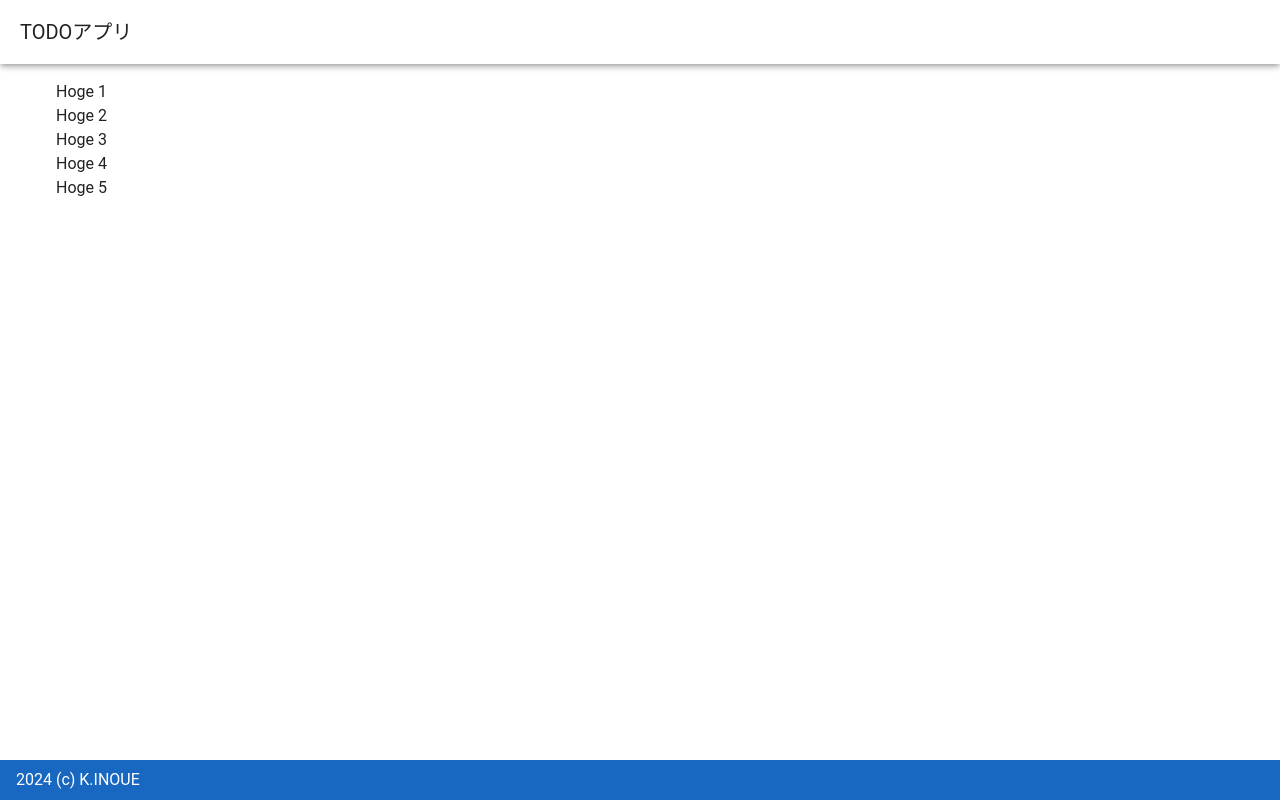
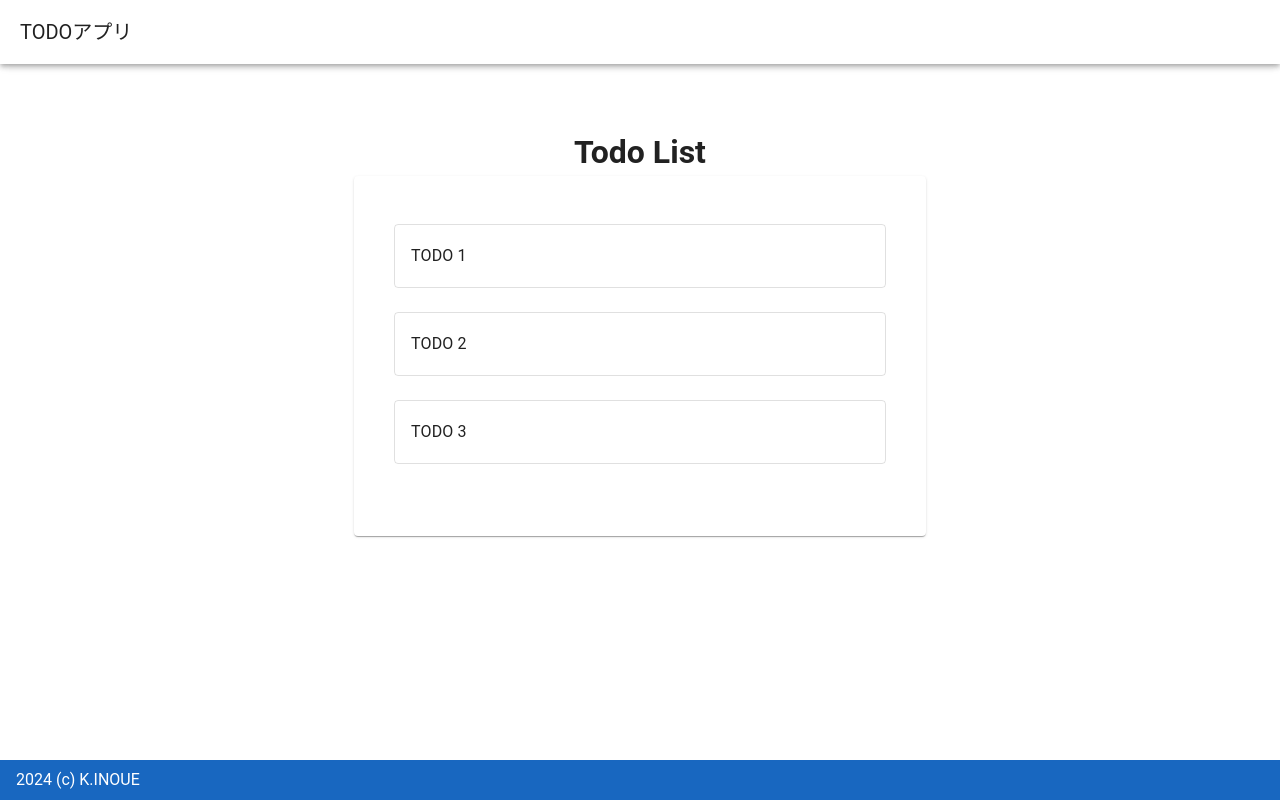
Before and after one commit to kazuyainoue0124/rails-vue-todo-app, a Vue app in the folder typescript/vue-app/: page / in a window 1280 px wide. Built offline with nearby package versions, Linux system fonts and the light colour scheme.

Commit message:
HomeViewの実装

```diff
--- a/typescript/vue-app/src/views/HomeView.vue
+++ b/typescript/vue-app/src/views/HomeView.vue
@@ -1,11 +1,45 @@
-<script setup lang="ts"></script>
+<script setup lang="ts">
+import { ref } from 'vue';
+
+const todos = ref([
+  { id: 1, title: 'TODO 1', description: 'TODO 1 の詳細' },
+  { id: 2, title: 'TODO 2', description: 'TODO 2 の詳細' },
+  { id: 3, title: 'TODO 3', description: 'TODO 3 の詳細' },
+]);
+
+const handleDelete = (id: number, title: string) => {
+  console.log(`${title} を削除しました。`);
+};
+</script>
 
 <template>
-  <v-container>
-    <p>Hoge 1</p>
-    <p>Hoge 2</p>
-    <p>Hoge 3</p>
-    <p>Hoge 4</p>
-    <p>Hoge 5</p>
+  <v-container class="mt-12">
+    <v-row justify="center">
+      <v-col cols="12" sm="8" md="6">
+        <h1 class="text-center">Todo List</h1>
+        <v-card class="pa-10">
+          <v-list>
+            <v-list-item
+              class="mb-6"
+              border
+              height="60"
+              lines="two"
+              rounded
+              v-for="todo in todos"
+              :key="todo.id"
+            >
+              <v-list-item-title>
+                {{ todo.title }}
+              </v-list-item-title>
+              <template v-slot:append>
+                <v-list-item-action>
+                  <v-icon @click="handleDelete(todo.id, todo.title)">mdi-delete</v-icon>
+                </v-list-item-action>
+              </template>
+            </v-list-item>
+          </v-list>
+        </v-card>
+      </v-col>
+    </v-row>
   </v-container>
 </template>
```
